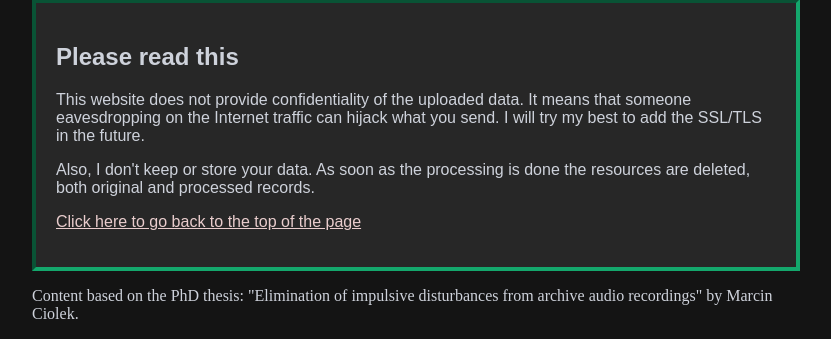
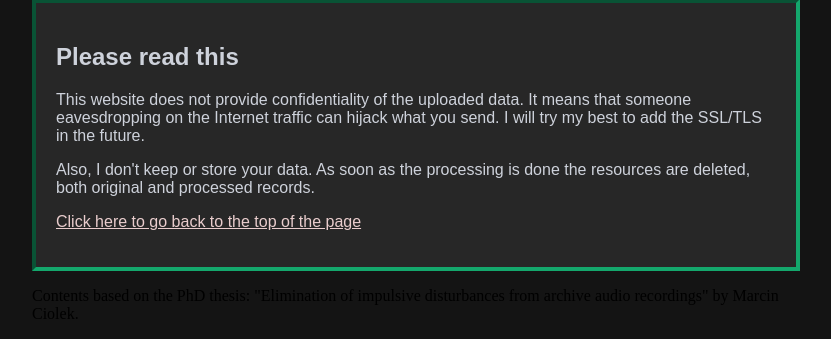
Before and after one commit to Areklis909/RemoveTheSpike_Web, a PHP site: page / in a window 1280 px wide. Shown: the part 1390-1729 px from the top of the page, without its empty margins (224-1055 px from the left). Run offline with PHP 8.4, Linux system fonts and the light colour scheme.

Commit message:
change the thanks place

```diff
--- a/css/style.css
+++ b/css/style.css
@@ -186,3 +186,7 @@
 footer {
 	color: #ced2db;
 }
+
+.thanks {
+	color: #ced2db;
+}
--- a/index.php
+++ b/index.php
@@ -78,6 +78,11 @@
 		</section>
 	</main>
 
+	<p id="thanks">
+		Contents based on the PhD thesis: "Elimination of impulsive disturbances from archive audio
+		recordings" by Marcin Ciolek.
+	</p>
+
 	<?php
 		include 'server/footer.php';
 	?>
--- a/server/footer.php
+++ b/server/footer.php
@@ -2,9 +2,5 @@
 
 echo '
     <footer>
-        <p>
-            Content based on the PhD thesis: "Elimination of impulsive disturbances from archive audio
-            recordings" by Marcin Ciolek.
-        </p>
     </footer>';
 ?>
```
